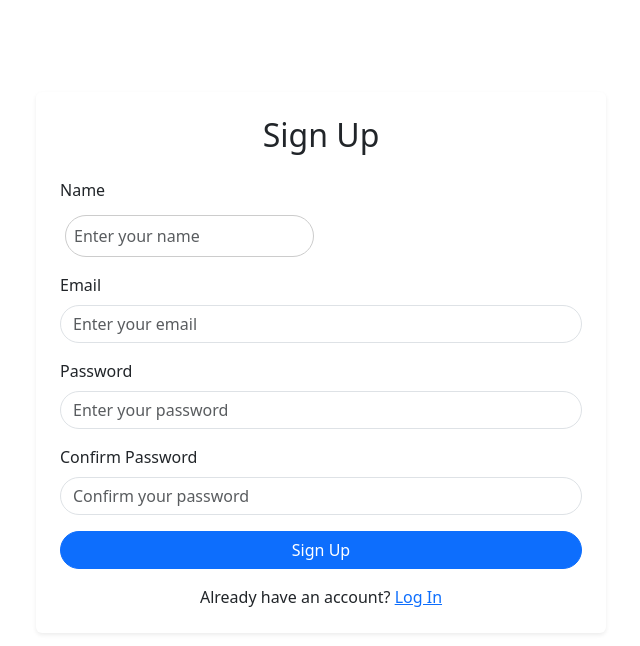
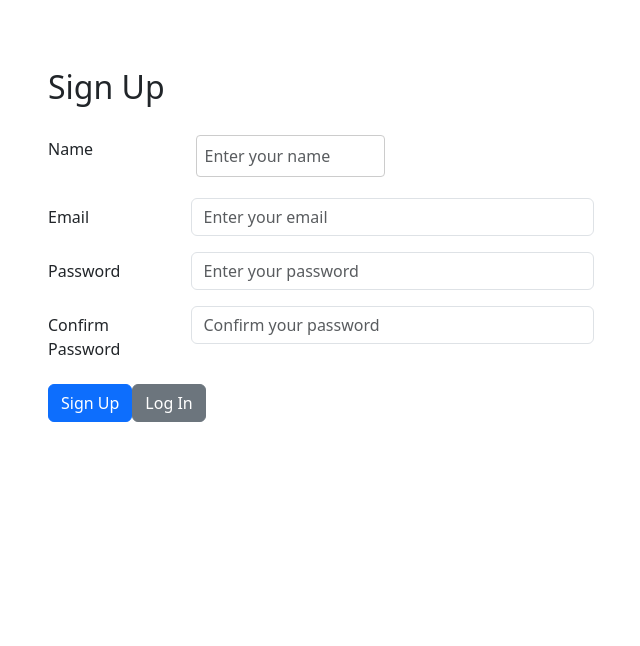
Before and after one commit to SWEN-732-Team-5/Appli-Tracker, a React (Create React App) app in the folder applitrackerproject/: page /signup in a window 1280 px wide. Shown: the top 646 px of the page, without its empty margins (319-959 px from the left). Built offline with nearby package versions, Linux system fonts and the light colour scheme.

Commit message:
Remodified

```diff
--- a/applitrackerproject/src/Login.js
+++ b/applitrackerproject/src/Login.js
@@ -3,54 +3,61 @@ import { Container, Row, Col, Form, FormGroup, Label, Input, Button } from 'reac
 import { Link, useNavigate } from "react-router-dom";
 
 const Login = () => {
-  const navigate = useNavigate();
+  const navigate  = useNavigate ();
 
   const handleSubmit = (event) => {
     event.preventDefault();
+
     console.log("Form submitted");
-    // Navigate to the home_dashboard route
     navigate('/home_dashboard');
   };
 
   return (
-    <Container className="mt-5">
+    <Container>
       <Row className="justify-content-center">
-        <Col md={6} className="bg-white p-4 rounded shadow-sm">
-          <h2 className="text-center mb-4">Log In</h2>
+        <Col md={6}>
+          <h2 className="mt-4 mb-4">LogIn</h2>
           <Form onSubmit={handleSubmit}>
-            <FormGroup>
-              <Label for="email">Email</Label>
+            <FormGroup row>
+              <Label for="email" sm={3}>
+                Email
+              </Label>
+              <Col sm={9}>
                 <Input
                   type="email"
                   name="email"
                   id="email"
                   placeholder="Enter your email"
                   required
-                className="rounded-pill"
                 />
+              </Col>
             </FormGroup>
 
-            <FormGroup>
-              <Label for="password">Password</Label>
+            <FormGroup row>
+              <Label for="password" sm={3}>
+                Password
+              </Label>
+              <Col sm={9}>
                 <Input
                   type="password"
                   name="password"
                   id="password"
                   placeholder="Enter your password"
                   required
-                className="rounded-pill"
                 />
+              </Col>
             </FormGroup>
 
-            <Button color="primary" block className="rounded-pill">
-              Log In
+
+            <Button color="primary" type="submit">
+              LogIn
             </Button>
+
+            <Link to="/signup">
+                  <Button color="primary">SignUp</Button>
+            </Link>
+
           </Form>
-
-          <div className="mt-3 text-center">
-            Don't have an account?{' '}
-            <Link to="/signup" className="text-primary">Sign Up</Link>
-          </div>
         </Col>
       </Row>
     </Container>
--- a/applitrackerproject/src/SignUp.js
+++ b/applitrackerproject/src/SignUp.js
@@ -1,9 +1,8 @@
 import React, { useState } from 'react';
 import { Container, Row, Col, Form, FormGroup, Label, Input, Button, Modal, ModalHeader, ModalBody } from 'reactstrap';
-import { Link, useNavigate } from "react-router-dom";
+import { Link } from "react-router-dom";
 
 const SignUp = () => {
-  const navigate = useNavigate();
 
   const [newUser, setNewUser] = useState({
     name: '',
@@ -11,7 +10,7 @@ const SignUp = () => {
     userSecKey: ''
   });
   const [confirmPassword, setConfirmPassword] = useState('');
-  const [passwordsMatch, setPasswordsMatch] = useState(true);
+  const [passwordsMatch, setPasswordsMatch] = useState(true); // New state variable to track password match status
   const [modalOpen, setModalOpen] = useState(false);
 
   const toggleModal = () => setModalOpen(!modalOpen);
@@ -19,11 +18,12 @@ const SignUp = () => {
   const signUpUser = async (event) => {
     event.preventDefault();
     if (newUser.userSecKey !== confirmPassword) {
+      // If passwords don't match, update passwordsMatch state and return
       setPasswordsMatch(false);
       return;
     }
-
-    const apiEndpoint = 'http://localhost:8000/signup';
+    // If passwords match, proceed with sign-up process
+    const apiEndpoint = 'http://localhost:8000/signup'; // Replace with the actual endpoint
     const requestOptions = {
       method: 'POST',
       headers: { 'Content-Type': 'application/json' },
@@ -34,9 +34,12 @@ const SignUp = () => {
       const response = await fetch(apiEndpoint, requestOptions);
       const responseData = await response.json();
       if (response.ok) {
-        toggleModal();
+        console.log('User signed up:', responseData);
+        toggleModal(); // Open the success modal
+        // Optionally, you can redirect the user or show a success message here
       } else {
         console.error('Failed to sign up user:', responseData);
+        // Optionally, you can display an error message to the user
       }
     } catch (error) {
       console.error('Failed to send user details:', error);
@@ -44,55 +47,67 @@ const SignUp = () => {
   };
 
   return (
-    <Container className="mt-5">
+    <Container>
       <Row className="justify-content-center">
-        <Col md={6} className="bg-white p-4 rounded shadow-sm">
-          <h2 className="text-center mb-4">Sign Up</h2>
+        <Col md={6}>
+          <h2 className="mt-4 mb-4">Sign Up</h2>
           <Form onSubmit={signUpUser}>
-            <FormGroup>
-              <Label for="name">Name</Label>
+            <FormGroup row>
+              <Label for="name" sm={3}>
+                Name
+              </Label>
+              <Col sm={9}>
                 <Input
                   type="text"
                   name="name"
                   id="name"
                   placeholder="Enter your name"
                   value={newUser.name}
-                onChange={(e) => setNewUser({ ...newUser, name: e.target.value })}
+                  onChange={(e) => setNewUser({ ...newUser, name: e.target.value})}
                   required
-                className="rounded-pill"
                 />
+              </Col>
             </FormGroup>
 
-            <FormGroup>
-              <Label for="email">Email</Label>
+            <FormGroup row>
+              <Label for="email" sm={3}>
+                Email
+              </Label>
+              <Col sm={9}>
                 <Input
                   type="email"
                   name="email"
                   id="email"
                   placeholder="Enter your email"
                   value={newUser.email}
-                onChange={(e) => setNewUser({ ...newUser, email: e.target.value })}
+                  onChange={(e) => setNewUser({ ...newUser, email: e.target.value})}
                   required
-                className="rounded-pill"
                 />
+              </Col>
             </FormGroup>
 
-            <FormGroup>
-              <Label for="userSecKey">Password</Label>
+            <FormGroup row>
+              <Label for="userSecKey" sm={3}>
+                Password
+              </Label>
+              <Col sm={9}>
                 <Input
                   type="password"
                   name="userSecKey"
                   id="userSecKey"
                   placeholder="Enter your password"
                   value={newUser.userSecKey}
-                onChange={(e) => setNewUser({ ...newUser, userSecKey: e.target.value })}
+                  onChange={(e) => setNewUser({ ...newUser, userSecKey: e.target.value})}
                   required
-                className="rounded-pill"
                 />
+              </Col>
             </FormGroup>
 
-            <FormGroup>
-              <Label for="confirmPassword">Confirm Password</Label>
+            <FormGroup row>
+              <Label for="confirmPassword" sm={3}>
+                Confirm Password
+              </Label>
+              <Col sm={9}>
                 <Input
                   type="password"
                   name="confirmPassword"
@@ -101,28 +116,28 @@ const SignUp = () => {
                   value={confirmPassword}
                   onChange={(e) => {
                     setConfirmPassword(e.target.value);
+                    // Check if passwords match and update passwordsMatch state accordingly
                     setPasswordsMatch(newUser.userSecKey === e.target.value);
                   }}
                   required
-                className="rounded-pill"
                 />
                 {!passwordsMatch && (
                   <span className="text-danger">Passwords do not match</span>
                 )}
+              </Col>
             </FormGroup>
 
-            <Button color="primary" block className="rounded-pill">
+            <Button color="primary" type="submit">
               Sign Up
             </Button>
+
+            <Link to="/login">
+              <Button color="secondary">Log In</Button>
+            </Link>
+
           </Form>
-
-          <div className="mt-3 text-center">
-            Already have an account?{' '}
-            <Link to="/login" className="text-primary">Log In</Link>
-          </div>
         </Col>
       </Row>
-
       <Modal isOpen={modalOpen} toggle={toggleModal}>
         <ModalHeader toggle={toggleModal}>Success</ModalHeader>
         <ModalBody>
```
Also changed, not shown: 1 other file (tests, documents, lock files or other folders). Lines whose indentation alone changed are shown as unchanged.
